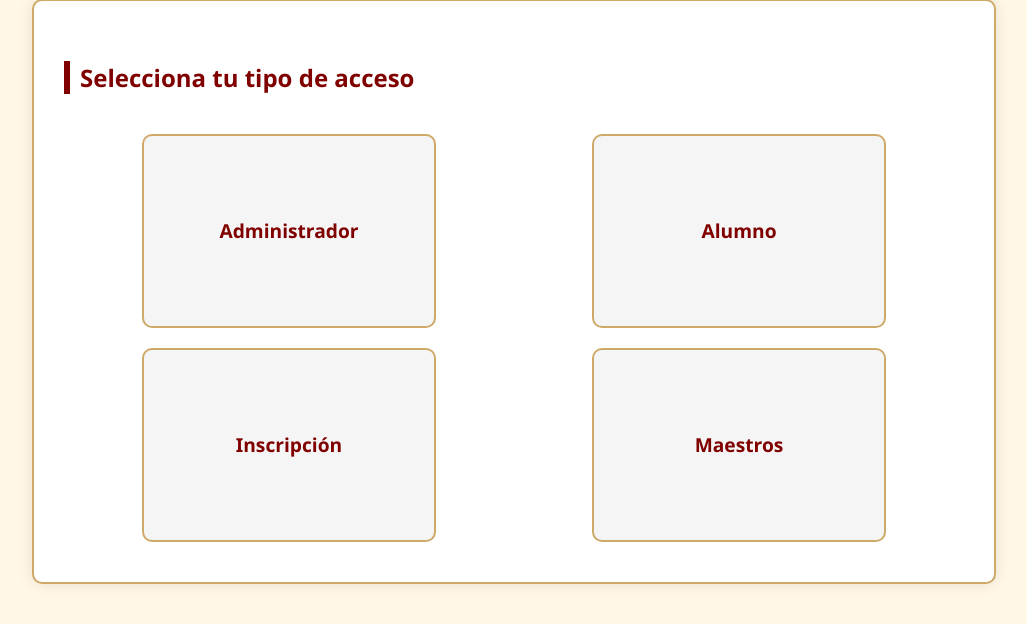
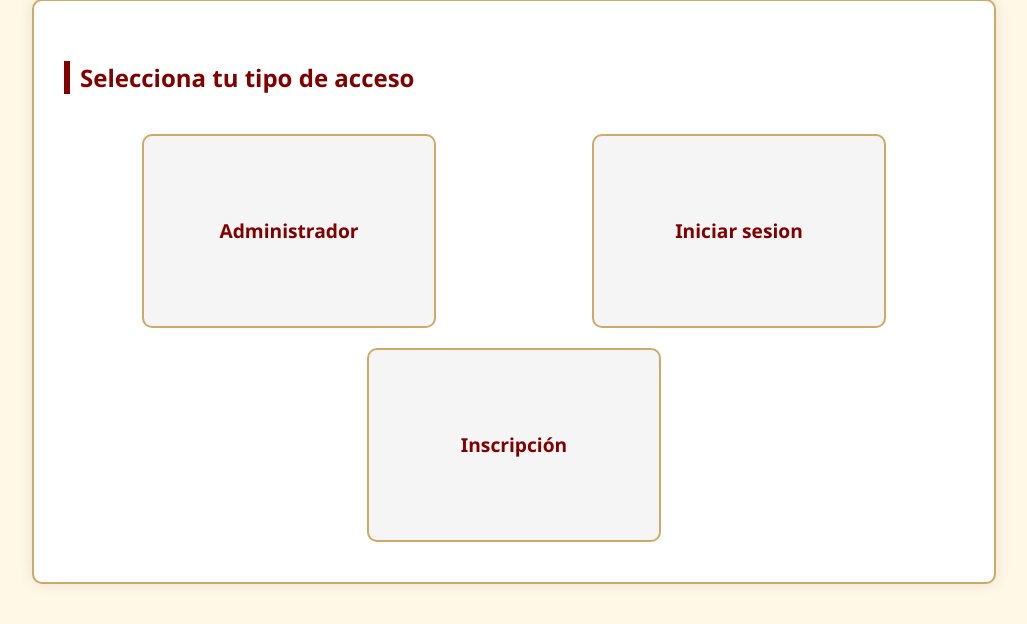
Before and after one commit to Armando59t/cbtis272, a Flask app: page / in a window 1280 px wide. Shown: the part 205-829 px from the top of the page, without its empty margins (126-1153 px from the left). Run offline with Flask 3, Linux system fonts and the light colour scheme.

Commit message:
Update index.html

```diff
--- a/templates/index.html
+++ b/templates/index.html
@@ -88,9 +88,9 @@
 
   <div class="opciones-acceso">
     <a href="/admin/login" class="tarjeta-opcion">Administrador</a>
-    <a href="/login" class="tarjeta-opcion">Alumno</a>
+    <a href="/login" class="tarjeta-opcion">Iniciar sesion</a>
     <a href="/registro" class="tarjeta-opcion">Inscripción</a>
-    <a href="/maestro/login" class="tarjeta-opcion">Maestros</a>
+
   </div>
 </div>
 
```
